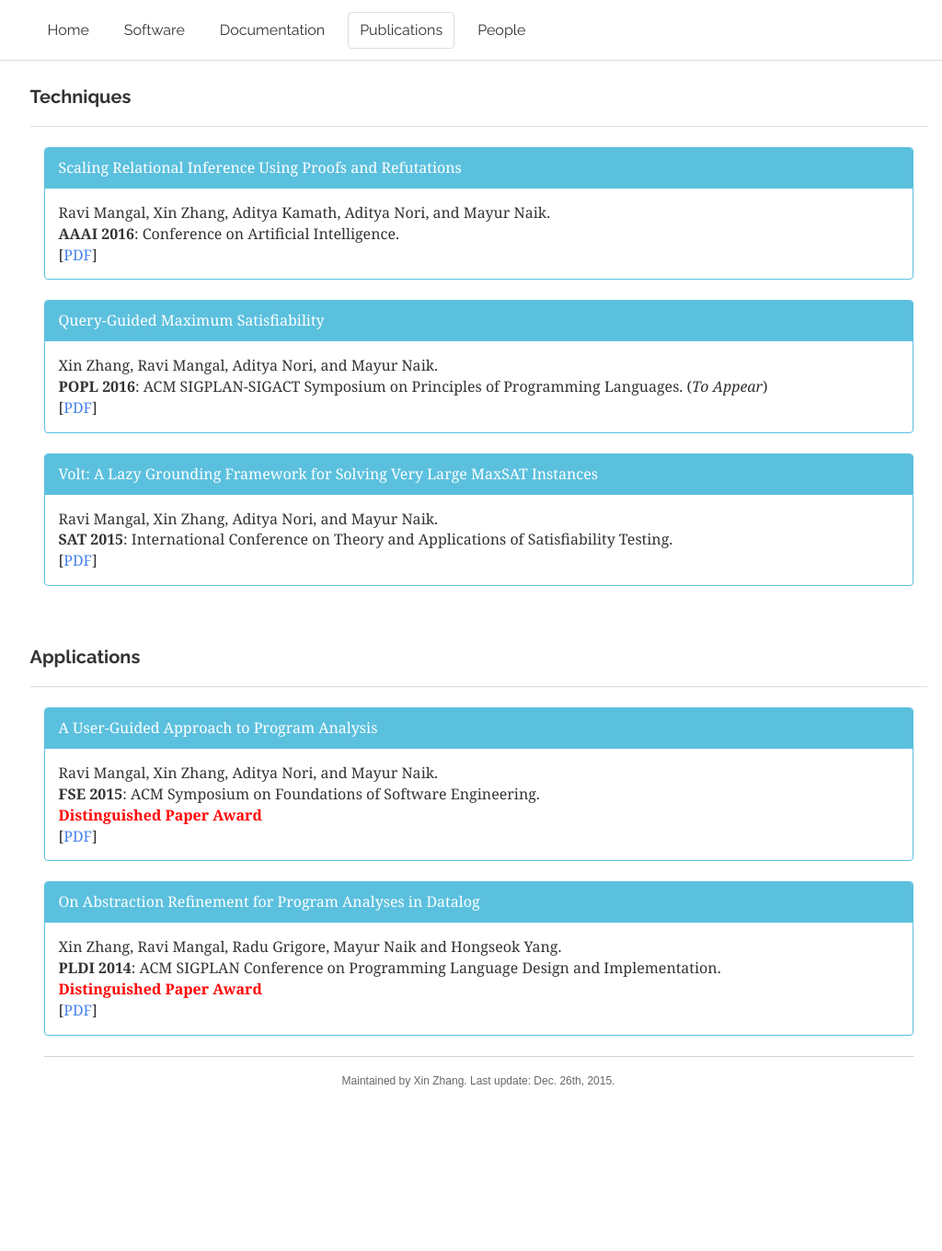
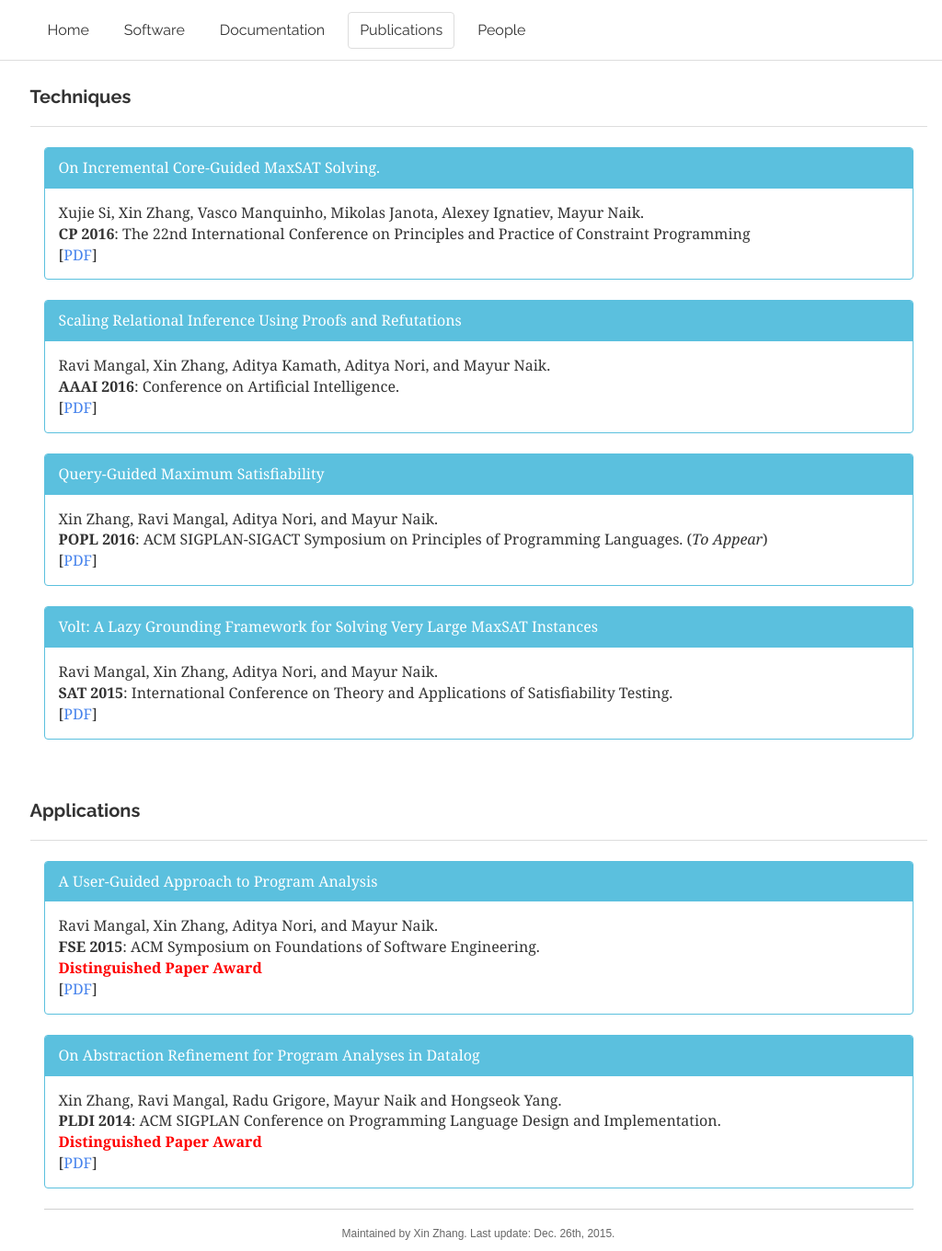
Before and after one commit to difflog-project/difflog-project.github.io, a Jekyll site: the page built from pubs.html, in a window 1280 px wide and 1360 px high. Shown: the whole window at 92% size, without its empty margins (120-1144 px from the left). Built offline with Jekyll 4.4.1, drawn with Linux system fonts in a browser that asks for light colours; nearby versions of some CDN libraries.

Commit message:
update publications

```diff
--- a/_data/news.yml
+++ b/_data/news.yml
@@ -1,2 +1,4 @@
+- date: June 6, 2016
+  content: "New paper at CP 2016."
 - date: Nov 15, 2015
   content: "New paper at AAAI'16."
--- a/_data/pubs.yml
+++ b/_data/pubs.yml
@@ -9,6 +9,12 @@
 #  code:
 #  other:
 #  type:
+
+- title: "On Incremental Core-Guided MaxSAT Solving."
+  conference: "<b>CP 2016</b>: The 22nd International Conference on Principles and Practice of Constraint Programming"
+  authors: "Xujie Si, Xin Zhang, Vasco Manquinho, Mikolas Janota, Alexey Ignatiev, Mayur Naik."
+  paper: papers/cp16.pdf
+  type: tech
 
 - title: "Scaling Relational Inference Using Proofs and Refutations"
   conference: "<b>AAAI 2016</b>: Conference on Artificial Intelligence."
```
